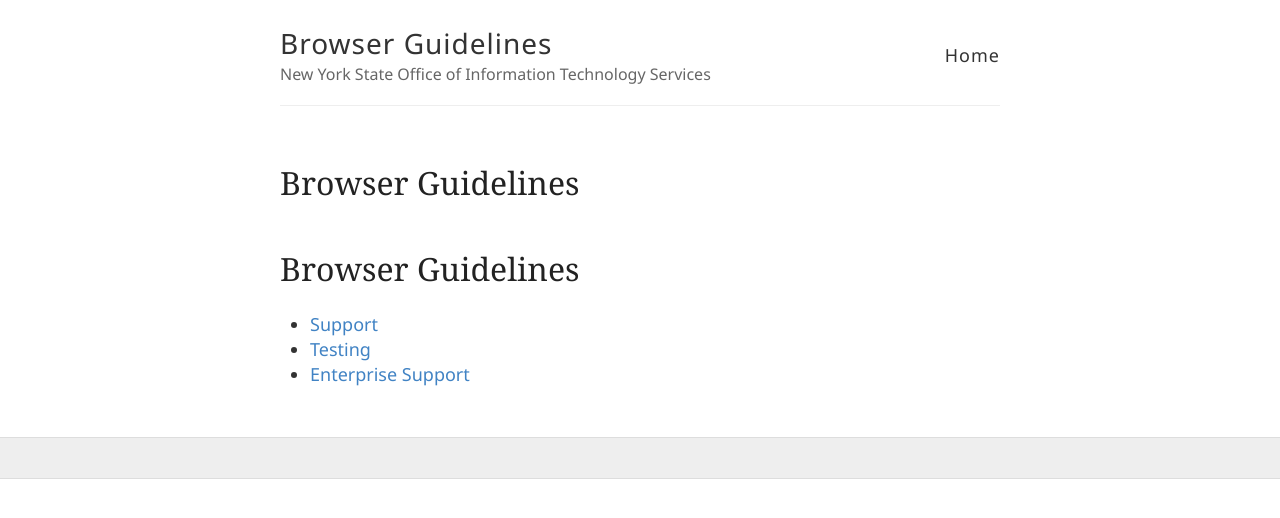
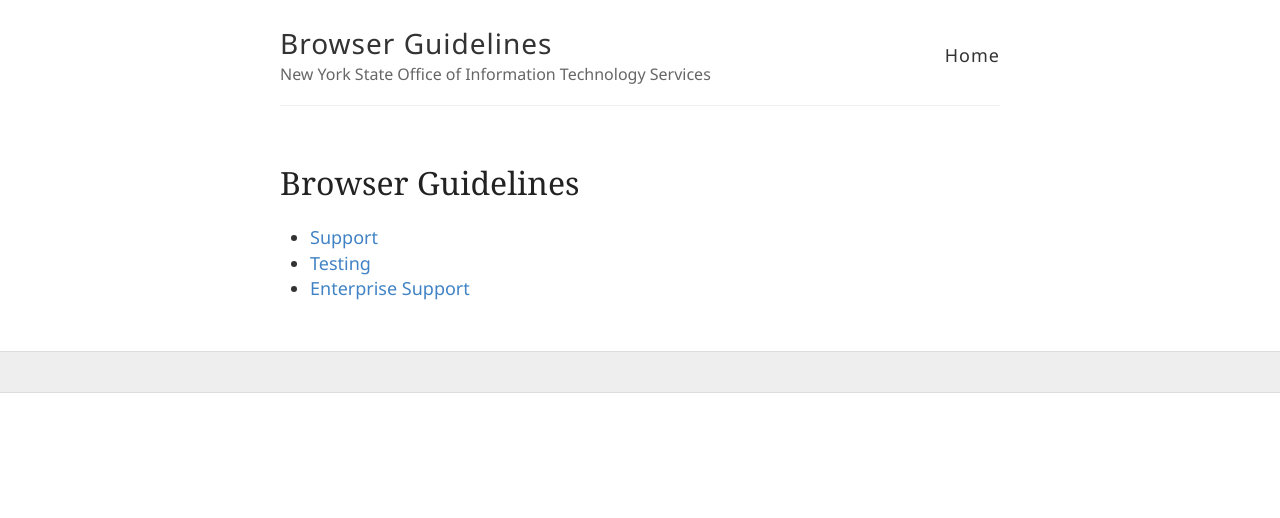
Before and after one commit to wguerin/developer.ny.gov, a Jekyll site: the page built from index.md, in a window 1280 px wide. Shown: the top 518 px of the page. Built offline with Jekyll 4.4.1, drawn with Linux system fonts in a browser that asks for light colours.

Commit message:
Removed redundant header; added link to readme

```diff
--- a/index.md
+++ b/index.md
@@ -3,8 +3,6 @@ layout: post
 title: Browser Guidelines
 ---
 
-# Browser Guidelines
-
 - [Support]({{ site.baseurl }}/browser-support/)
 - [Testing]({{ site.baseurl }}/browser-testing/)
 - [Enterprise Support]({{ site.baseurl }}/desktop-browser/)
```
Also changed, not shown: README.md.
